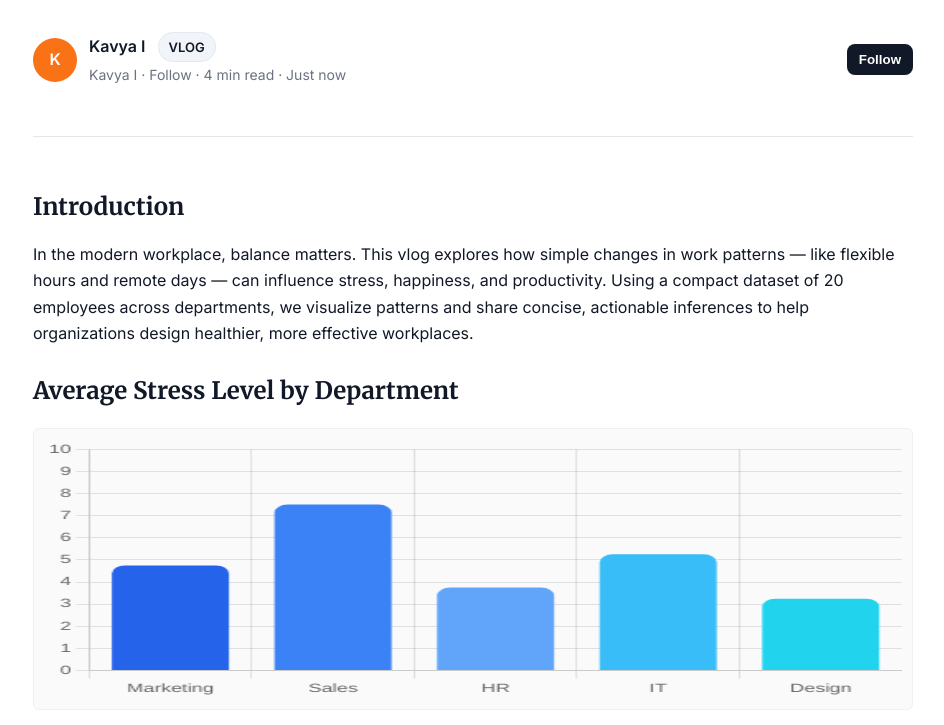
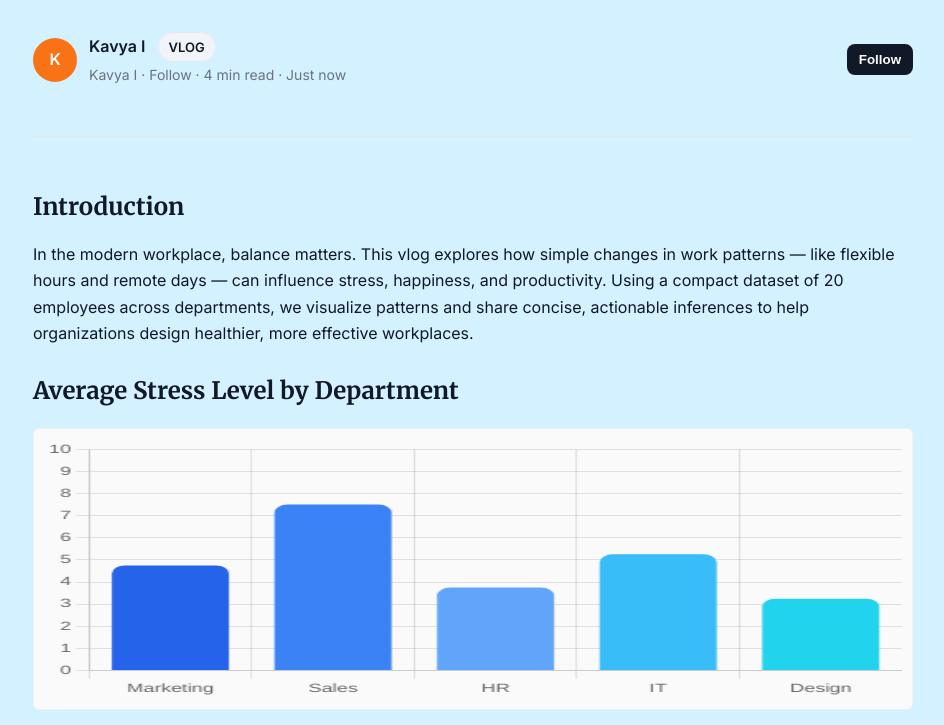
Before and after one commit to kavyailangovan03-bit/Mental-health-blog, a plain HTML site: page index.html in a window 1280 px wide. Shown: the part 217-942 px from the top of the page, without its empty margins (167-1111 px from the left). Drawn offline with nearby package versions, Linux system fonts and the light colour scheme.

Commit message:
Update index.html

```diff
--- a/index.html
+++ b/index.html
@@ -11,7 +11,7 @@
 
 <style>
   :root{
-    --bg:#ffffff; --muted:#6b7280; --accent:#111827; --line:#e6e6e6;
+    --bg:#d4f1ff; --muted:#6b7280; --accent:#111827; --line:#e6e6e6;
     --card:#ffffff;
   }
   *{box-sizing:border-box}
```
